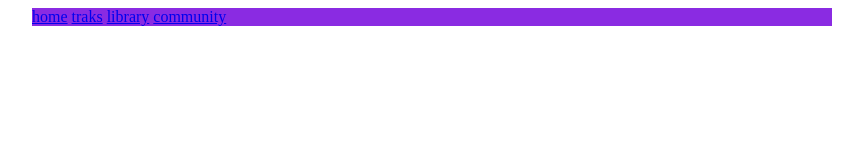
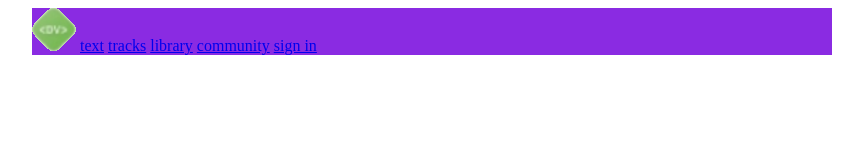
Before and after one commit to DainiusMI/03_design, a website: page index.html in a window 1280 px wide. Shown: the whole page, without its empty margins (208-1071 px from the left). Drawn offline with Linux system fonts and the light colour scheme.

Commit message:
nav in header

```diff
--- a/index.html
+++ b/index.html
@@ -4,8 +4,7 @@
     <meta charset="UTF-8">
     <meta http-equiv="X-UA-Compatible" content="IE=edge">
     <meta name="viewport" content="width=device-width, initial-scale=1.0">
-    <title>Mergaite</title>
-
+    <title>Document</title>
     <link rel="apple-touch-icon" sizes="180x180" href="./favicon/apple-touch-icon.png">
     <link rel="icon" type="image/png" sizes="32x32" href="./favicon/favicon-32x32.png">
     <link rel="icon" type="image/png" sizes="16x16" href="./favicon/favicon-16x16.png">
@@ -13,47 +12,35 @@
     <link rel="mask-icon" href="./favicon/safari-pinned-tab.svg" color="#5bbad5">
     <meta name="msapplication-TileColor" content="#da532c">
     <meta name="theme-color" content="#ffffff">
+    <style>
+        main {
+            width: 800px;
+            display: inline-block;
+            margin-left: calc((100% - 800px) / 2);
+            background-color: blueviolet;
+        }
+        nav {
+            display: inline-block;
+        }
 
+    </style>
 </head>
 <body>
-    <!--  content box  -->
-<div    >
+    <main>
+        <header>
+            <img src="./logo.png" alt="logo">
+            <nav>
+                <a href="#">text</a>
+                <a href="#">tracks</a>
+                <a href="#">library</a>
+                <a href="#">community</a>
+                <a href="#">sign in</a>
 
-    <!-- header -->
-    <div style="    background-color: blueviolet;
-    width: 800px;
-    margin-left: calc((100% - 800px) / 2 );
-    ">
-        <div style="
+            </nav>
 
-        ">
+        </header>
 
+    </main>
 
-        <a href="#">home</a>
-        <a href="#">traks</a>
-        <a href="#">library</a>
-        <a href="#">community</a>
-
-        </div>
-
-    </div>
-    <!-- main content -->
-    <div style="    background-color: brown;
-        width: 800px;
-        ">
-
-
-    </div>
-
-</div>
 </body>
 </html>
-
-
-
-<!--
-margin-left: calc();
-
-
-
--->
```
Also changed, not shown: logo.png (added), 1 other file.
